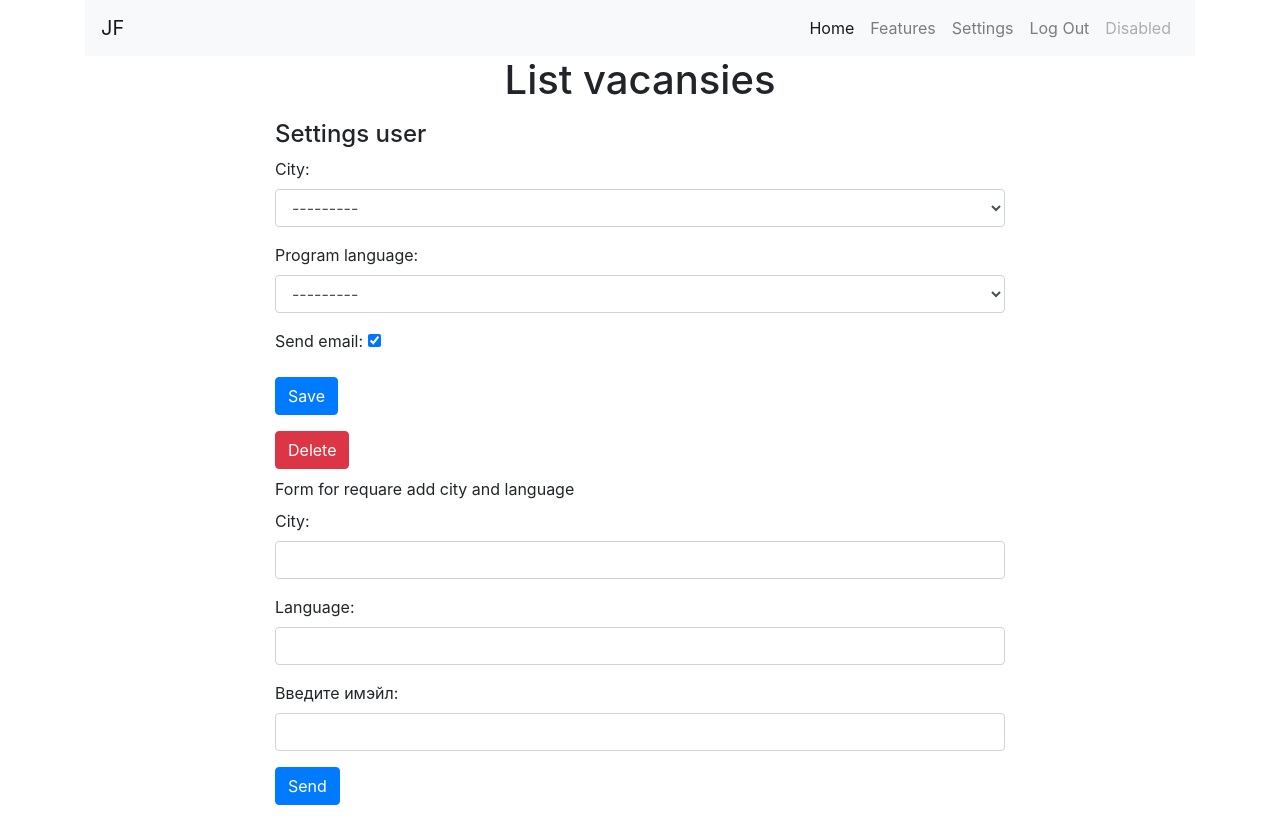
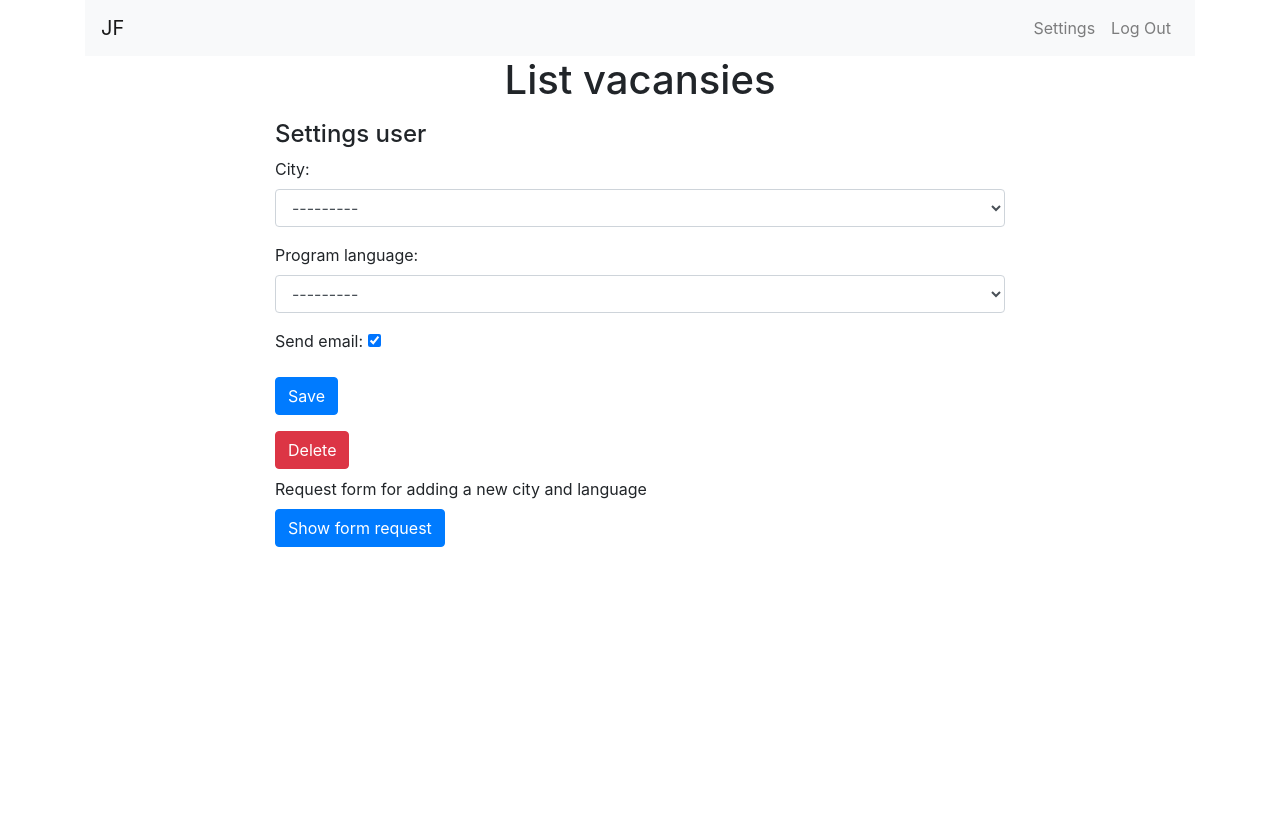
Before and after one commit to kmard/scraping_service, a Django app: page /accounts/update/ in a window 1280 px wide. After the commit the page ends 547 px from the top, so only its background shows below. Run offline with Django 4.2, Linux system fonts and the light colour scheme; the visitor is signed in with stand-in values (Sample User, id 1); data that the repository does not hold is empty.

Commit message:
exchange user interface

```diff
--- a/src/accounts/templates/accounts/update.html
+++ b/src/accounts/templates/accounts/update.html
@@ -22,14 +22,23 @@
 
 <div class="row">
     <div class="col-md-8 mx-auto">
-        <p class="my-2">Form for requare add city and language</p>
-        <form method="POST" action="{% url 'accounts:contact' %}"> {% csrf_token %}
-            <div class="form-group">
-                {{contact_Form.as_p}}
-                <button type="submit" class="btn btn-primary">Send</button>
+        <p class="my-2">Request form for adding a new city and language</p>
+<!-- https://getbootstrap.com/docs/4.4/components/collapse/       -->
+            <p>
+              <button class="btn btn-primary" type="button" data-toggle="collapse" data-target="#collapsed" aria-expanded="false" aria-controls="collapseExample">
+                Show form request
+              </button>
+            </p>
+            <div class="collapse" id="collapsed">
+              <div class="card card-body">
+                 <form method="POST" action="{% url 'accounts:contact' %}"> {% csrf_token %}
+                    <div class="form-group">
+                        {{contact_Form.as_p}}
+                        <button type="submit" class="btn btn-primary">Send</button>
+                    </div>
+                 </form>
+              </div>
             </div>
-        </form>
-
     </div>
 </div>
 
--- a/src/templates/base.html
+++ b/src/templates/base.html
@@ -21,12 +21,12 @@
           </button>
           <div class="collapse navbar-collapse" id="navbarNav">
               <ul class="navbar-nav ml-auto" >
-                  <li class="nav-item active">
-                      <a class="nav-link" href="#">Home <span class="sr-only">(current)</span></a>
-                  </li>
-                  <li class="nav-item">
-                      <a class="nav-link" href="#">Features</a>
-                  </li>
+<!--                  <li class="nav-item active">-->
+<!--                      <a class="nav-link" href="{% url 'home' %}">Home <span class="sr-only">(current)</span></a>-->
+<!--                  </li>-->
+<!--                  <li class="nav-item">-->
+<!--                      <a class="nav-link" href="#">Features</a>-->
+<!--                  </li>-->
                   {% if user.is_authenticated %}
                   <li class="nav-item">
                       <a class="nav-link" href="{% url 'accounts:update' %}">Settings</a>
@@ -42,9 +42,9 @@
                       <a class="nav-link" href="{% url 'accounts:register' %}">Registration</a>
                   </li>
                   {% endif %}
-                  <li class="nav-item">
-                      <a class="nav-link disabled" href="#" tabindex="-1" aria-disabled="true">Disabled</a>
-                  </li>
+<!--                  <li class="nav-item">-->
+<!--                      <a class="nav-link disabled" href="#" tabindex="-1" aria-disabled="true">Disabled</a>-->
+<!--                  </li>-->
               </ul>
           </div>
       </nav>
```
